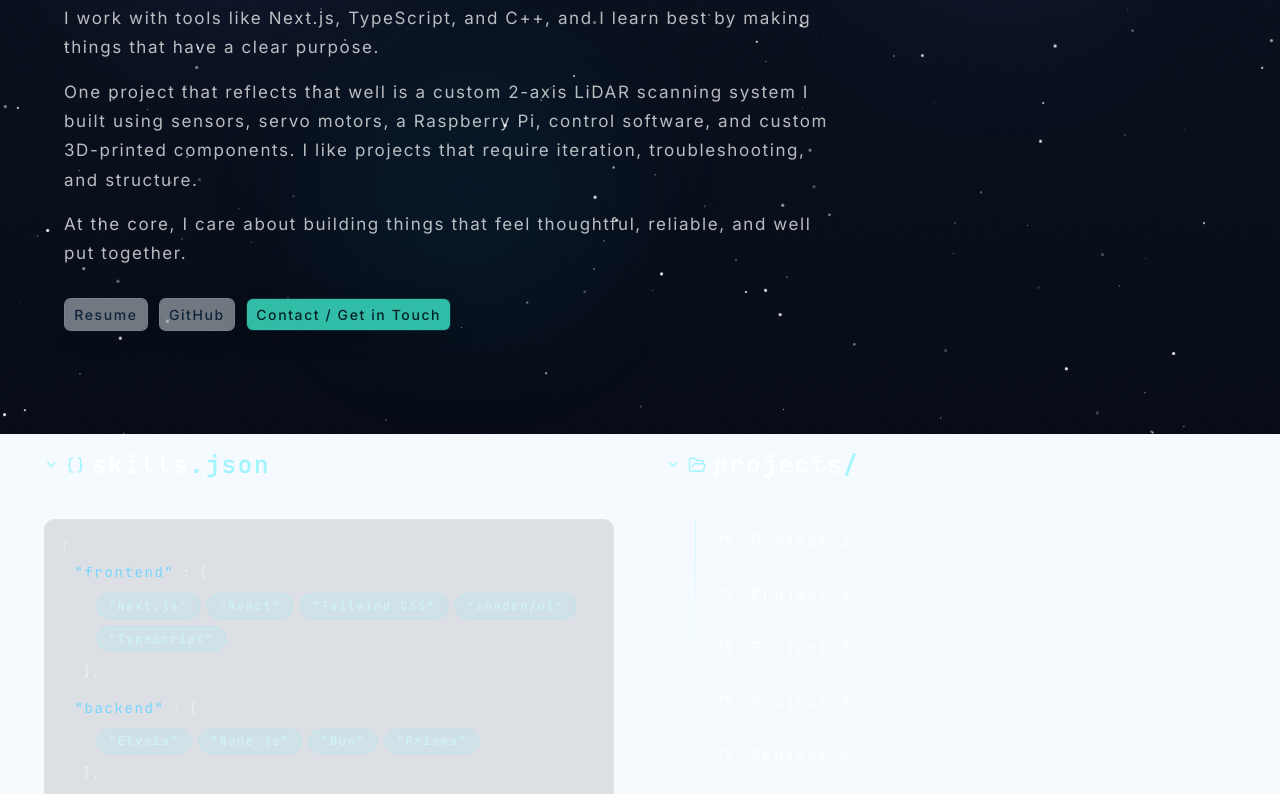
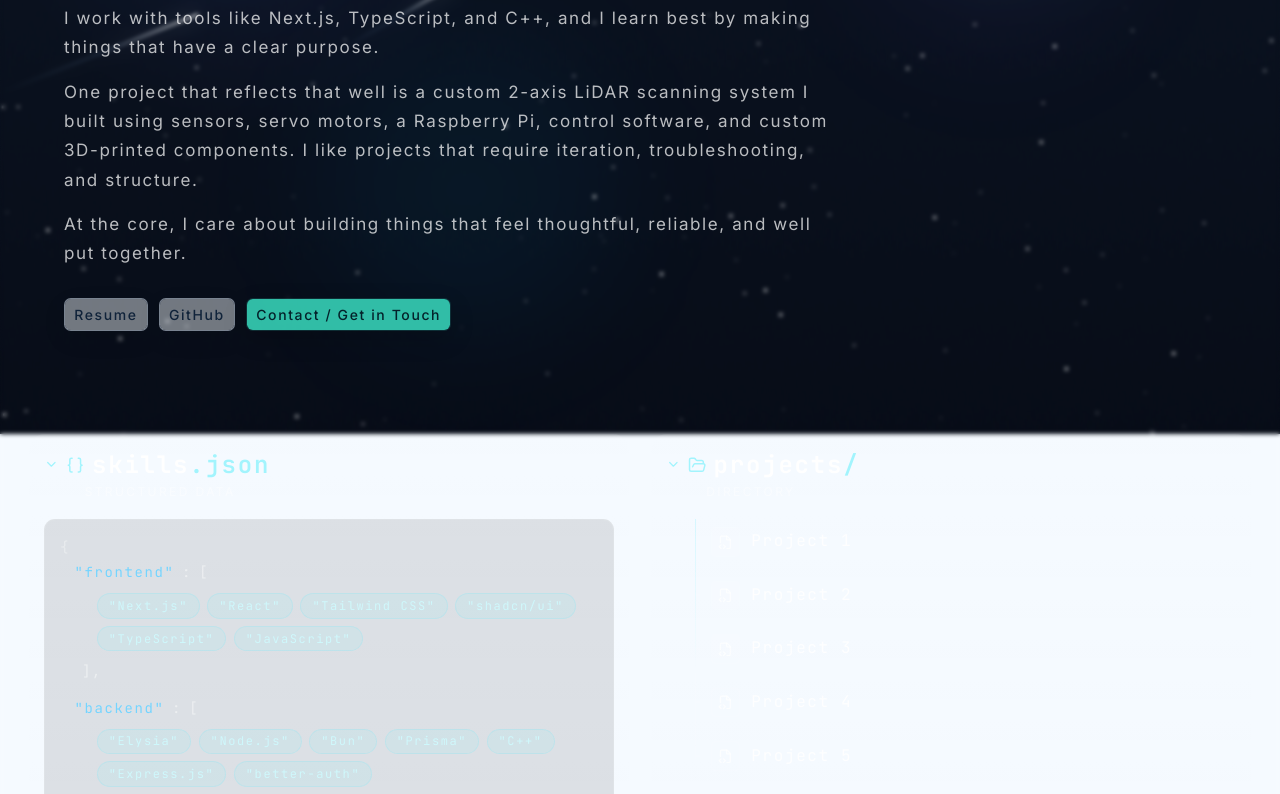
Before and after one commit to Adeun-Ilemobola/portfolio-v3, a Next.js app: page / in a window 1280 px wide. Shown: the part 366-1160 px from the top of the page. Built offline with nearby package versions, Linux system fonts and the light colour scheme; what @elysiajs/eden would draw is missing.

Commit message:
feat: enhance skill groups and improve shooting star animation in Starfield component

```diff
--- a/app/page.tsx
+++ b/app/page.tsx
@@ -34,19 +34,37 @@ import { api } from "@/lib/eden"
 const skillGroups = [
   {
     label: "frontend",
-    items: ["Next.js", "React", "Tailwind CSS", "shadcn/ui", "TypeScript"],
+    items: ["Next.js", "React", "Tailwind CSS", "shadcn/ui", "TypeScript", "JavaScript"],
   },
   {
     label: "backend",
-    items: ["Elysia", "Node.js", "Bun", "Prisma"],
+    items: ["Elysia", "Node.js", "Bun", "Prisma", "C++" , "Express.js"  , "better-auth"],
   },
   {
     label: "tools",
-    items: ["Git", "Figma", "Postman", "VS Code"],
+    items: [
+      "Git",
+      "Figma",
+      "Postman",
+      "VS Code",
+      "Onshape",
+      "Adobe Photoshop",
+      "Lightroom",
+      "Microsoft Excel"
+    ],
   },
   {
     label: "systems",
-    items: ["ESP32", "Arduino", "Fusion 360", "3D Printing"],
+    items: [
+      "ESP32",
+      "Arduino",
+      "Fusion 360",
+      "3D Printing",
+
+      "Raspberry Pi",
+
+      "A/V Equipment"
+    ],
   },
 ]
 
@@ -59,7 +77,7 @@ export default function Page() {
   }, [images])
 
   return (
-    <main className="flex min-h-screen flex-col">
+    <main className="flex min-h-screen flex-col backdrop-blur-[2px]">
       <ContactPopup show={showContact} SetShow={setShowContact} />
 
       <section className="w-full min-h-svh flex justify-center items-center px-4 py-10 sm:px-6 sm:py-14 lg:px-8 lg:py-20">
@@ -215,7 +233,16 @@ function ContactPopup({ SetShow, show }: ContactPopupProps) {
       }
 
       toast.success("Message sent successfully!")
+      setPayload({
+        name: "",
+        email: "",
+        message: "",
+        company: "",
+        phone: "",
+      })
+      setPayloadErrors({})
       setIsSending(false)
+      SetShow(false)
     } catch (error) {
       console.error("Failed to send message:", error)
       setIsSending(false)
@@ -247,6 +274,7 @@ function ContactPopup({ SetShow, show }: ContactPopupProps) {
         className="
           overflow-hidden rounded-2xl border
           sm:max-w-3xl
+          sm:max-h-[90vh]
         "
       >
         <div className="pointer-events-none absolute inset-0 bg-[linear-gradient(to_bottom,rgba(255,255,255,0.10),rgba(255,255,255,0.02))]" />
@@ -458,13 +486,41 @@ function ContactPopup({ SetShow, show }: ContactPopupProps) {
               </FieldError>
             </Field>
 
-            <Button
+
+            <div className="flex justify-end">
+              <Button
+                variant="destructive"
+                onClick={() => {
+                  SetShow(false);
+                  setPayload({
+                    name: "",
+                    email: "",
+                    message: "",
+                    company: "",
+                    phone: "",
+                  });
+                  setPayloadErrors({});
+                  setIsSending(false);
+                }}
+                className="mr-2"
+              >
+                Cancel
+              </Button>
+
+
+
+              <Button
               onClick={SendMsg}
               disabled={isSending}
               className="self-stretch sm:self-end"
             >
               {isSending ? "Sending..." : "Send Message"}
             </Button>
+
+
+            </div>
+
+
           </div>
         </div>
       </DialogContent>
--- a/components/Starfield.tsx
+++ b/components/Starfield.tsx
@@ -1,6 +1,6 @@
 "use client";
 
-import  { useEffect, useMemo, useState } from "react";
+import { useEffect, useMemo, useState } from "react";
 
 type Star = {
     id: number;
@@ -36,7 +36,7 @@ function random(min: number, max: number) {
 }
 
 export default function StarfieldBackground({
-    starCount = 200,
+    starCount = 250,
     shootingStarCount = 10,
     className = "",
 }: StarfieldProps) {
@@ -59,17 +59,16 @@ export default function StarfieldBackground({
             driftY: random(-8, 8),
         }));
     }, [starCount]);
-
     const shootingStars = useMemo<ShootingStar[]>(() => {
         return Array.from({ length: shootingStarCount }, (_, i) => ({
             id: i,
-            x: random(5, 85),
-            y: random(0, 45),
-            length: random(80, 180),
-            duration: random(1.8, 3.8),
-            delay: random(2, 16),
-            angle: random(-28, -18),
-            opacity: random(0.2, 0.96),
+            x: random(-15, 95),
+            y: random(-10, 65),
+            length: random(120, 240),
+            duration: random(1.2, 2.4),
+            delay: random(0, 18),
+            angle: random(-32, -18),
+            opacity: random(0.45, 0.95),
         }));
     }, [shootingStarCount]);
 
@@ -116,13 +115,15 @@ export default function StarfieldBackground({
                             left: `${star.x}%`,
                             top: `${star.y}%`,
                             width: `${star.length}px`,
-                            height: "1.5px",
+                            height: "2px",
+                            opacity: star.opacity,
                             background:
-                                "linear-gradient(90deg, rgba(255,255,255,0), rgba(147,197,253,0.2), rgba(255,255,255,0.95))",
-                            filter: "drop-shadow(0 0 8px rgba(255,255,255,0.4))",
+                                "linear-gradient(90deg, rgba(255,255,255,0), rgba(147,197,253,0.18), rgba(255,255,255,0.98))",
+                            filter: "drop-shadow(0 0 10px rgba(255,255,255,0.45))",
                             transform: `rotate(${star.angle}deg)`,
-                            animation: `twinkle ${star.duration}s ease-in-out ${star.delay}s infinite, drift ${random(18, 40)}s ease-in-out ${star.delay}s infinite`,
                             transformOrigin: "left center",
+                            animation: `shoot ${star.duration}s linear ${star.delay}s infinite`,
+                            ["--shoot-angle" as string]: `${star.angle}deg`,
                         }}
                     />
                 ))}
@@ -160,17 +161,17 @@ export default function StarfieldBackground({
        @keyframes shoot {
   0% {
     opacity: 0;
-            transform: translate3d(0, 0, 0) rotate(-22deg);
+    transform: translate3d(-120px, -60px, 0) rotate(var(--shoot-angle));
   }
   8% {
     opacity: 1;
   }
-          55% {
+  70% {
     opacity: 1;
   }
   100% {
     opacity: 0;
-            transform: translate3d(420px, 180px, 0) rotate(-22deg);
+    transform: translate3d(520px, 260px, 0) rotate(var(--shoot-angle));
   }
 }
       `}</style>
```
Lines whose indentation alone changed are shown as unchanged.
